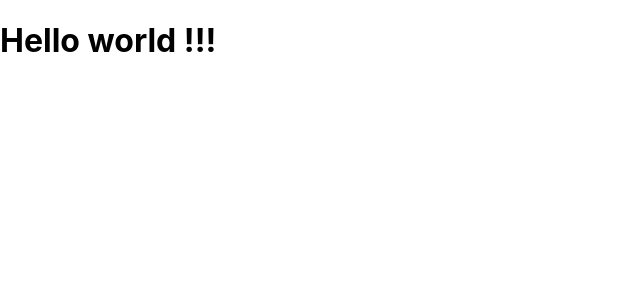
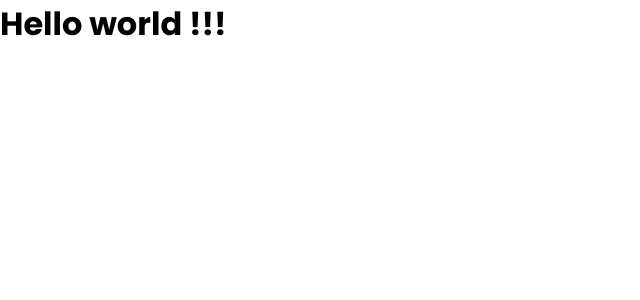
Before and after one commit to MatheusRodri/web_ecommerce_rj, a React (Create React App) app: page / in a window 1280 px wide. Shown: the top 300 px of the page, without its empty margins (0-640 px from the left). Built offline with nearby package versions, Linux system fonts and the light colour scheme.

Commit message:
feat: chage global styles and Poppins font

```diff
--- a/public/index.html
+++ b/public/index.html
@@ -24,6 +24,7 @@
       work correctly both with client-side routing and a non-root public URL.
       Learn how to configure a non-root public URL by running `npm run build`.
     -->
+    <link rel="preconnect" href="https://fonts.googleapis.com"><link rel="preconnect" href="https://fonts.gstatic.com" crossorigin><link href="https://fonts.googleapis.com/css2?family=Poppins:ital,wght@0,100;0,200;0,300;0,400;0,500;0,600;0,700;0,800;0,900;1,100;1,200;1,300;1,400;1,500;1,600;1,700;1,800;1,900&display=swap" rel="stylesheet">
     <title>React App</title>
   </head>
   <body>
--- a/src/index.css
+++ b/src/index.css
@@ -1,13 +1,17 @@
-body {
+*{
+  box-sizing: border-box;
   margin: 0;
-  font-family: -apple-system, BlinkMacSystemFont, 'Segoe UI', 'Roboto', 'Oxygen',
-    'Ubuntu', 'Cantarell', 'Fira Sans', 'Droid Sans', 'Helvetica Neue',
-    sans-serif;
-  -webkit-font-smoothing: antialiased;
-  -moz-osx-font-smoothing: grayscale;
+  padding: 0;
+  font-family: 'Poppins',sans-serif;
 }
 
-code {
-  font-family: source-code-pro, Menlo, Monaco, Consolas, 'Courier New',
-    monospace;
+#root{
+  display: flex;
+  flex-direction: column;
+  height: 100%;
 }
+
+html,
+body{
+  height: 100%;
+}
```
